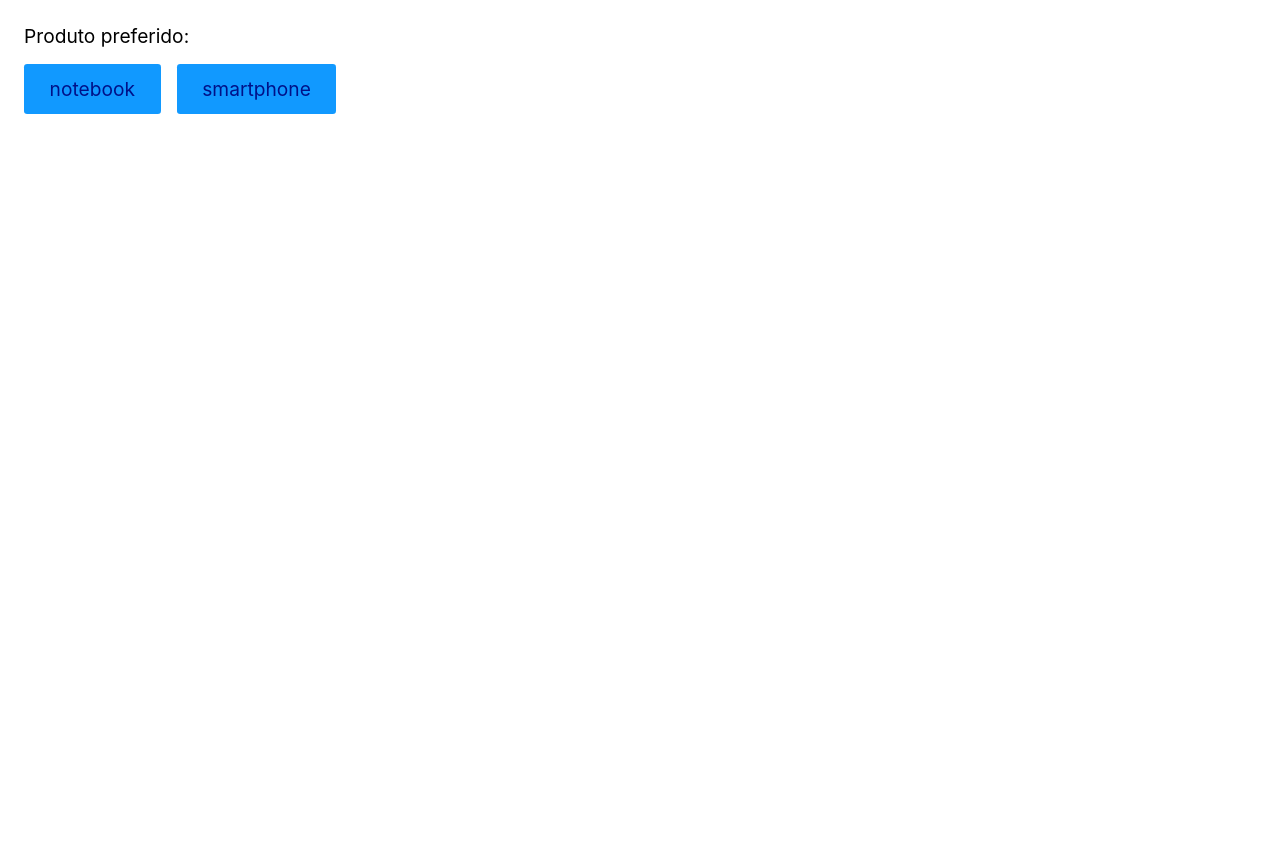
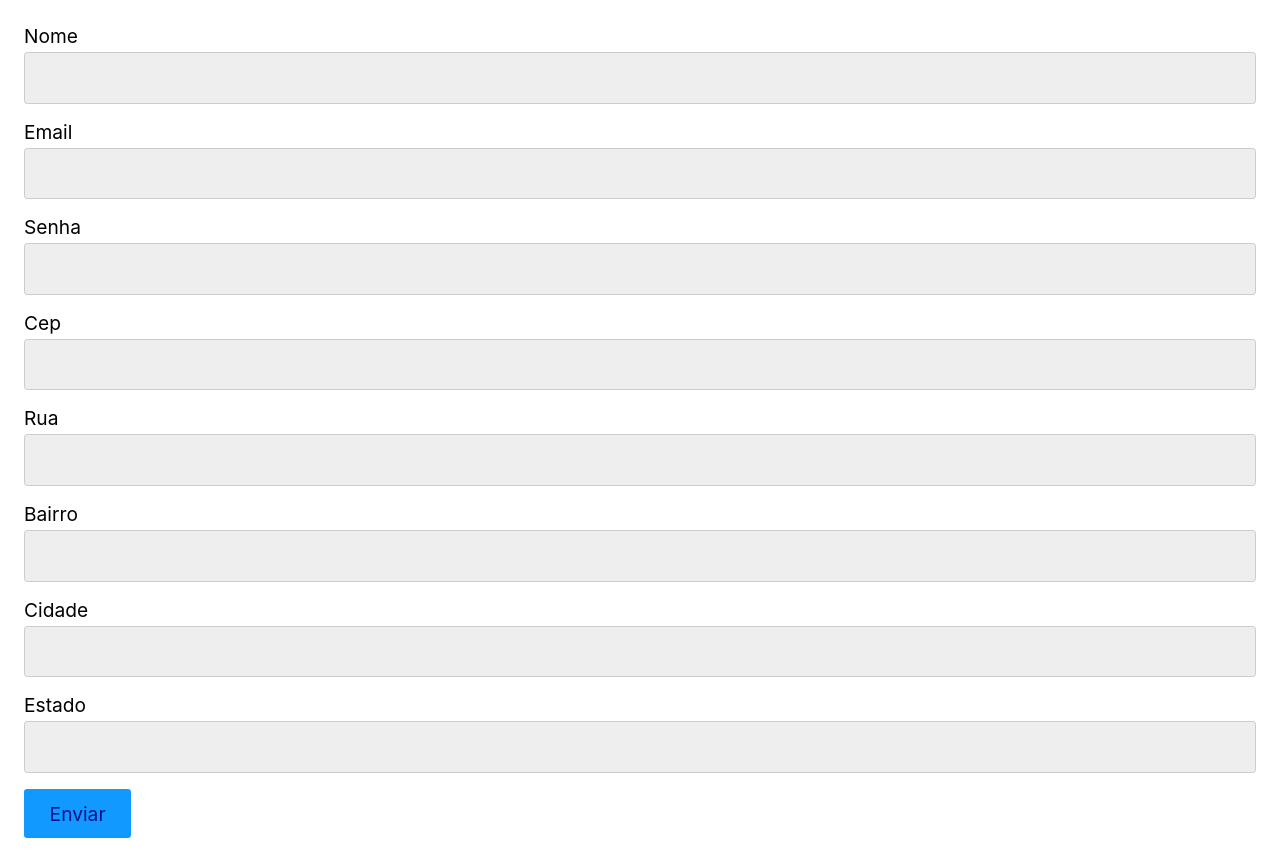
Before and after one commit to Shynjy/Origamid, a React (Create React App) app in the folder react-Ori/meu-app/: page / in a window 1280 px wide. Before the commit the page ends 800 px from the top, so only its background shows below. Built offline with nearby package versions, Linux system fonts and the light colour scheme.

Commit message:
add exer7

```diff
--- a/react-Ori/meu-app/public/style.css
+++ b/react-Ori/meu-app/public/style.css
@@ -54,7 +54,9 @@ label {
   margin-bottom: 0.25rem;
 }
 
-input,
+input[type="text"],
+input[type="password"],
+input[type="email"],
 textarea {
   display: block;
   border: 1px solid #ccc;
@@ -63,9 +65,12 @@ textarea {
   border-radius: var(--radius);
   background: #eee;
   transition: 0.2s;
+  margin-bottom: 1rem;
 }
 
-input:focus,
+input[type="text"]:focus,
+input[type="password"]:focus,
+input[type="email"]:focus,
 textarea:focus {
   outline: none;
   border-color: var(--color);
--- a/react-Ori/meu-app/src/App.js
+++ b/react-Ori/meu-app/src/App.js
@@ -1,9 +1,10 @@
 import React from 'react';
+// import useLocalStorage from './hooks/useLocalStorage';
+// import useFetch from './hooks/useFetch';
 // import Header from './Header';
 // import Footer from './Footer';
 
 // Hooks Criados
-import useLocalStorage from './hooks/useLocalStorage';
 
 // JSX 1
 // const App = () => {
@@ -54,21 +55,100 @@ import useLocalStorage from './hooks/useLocalStorage';
 //   );
 // };
 
+// Usando Hooks
+
+// const App = () => {
+//   const [produto, setProduto] = useLocalStorage('produto', '');
+
+//   const { request, data, loading, error } = useFetch();
+
+//   React.useEffect(() => {
+//     async function fetchData() {
+//       const { response, json } = await request(
+//         'https://ranekapi.origamid.dev/json/api/produto/',
+//       );
+//     }
+//     fetchData();
+//   }, [request]);
+
+//   const handleClick = ({ target }) => {
+//     setProduto(target.innerText);
+//   };
+
+//   if (error) {
+//     return <p>{error}</p>;
+//   } else if (loading) {
+//     return <p>Carregando...</p>;
+//   } else if (data) {
+//     return (
+//       <div>
+//         <p>Produto preferido: {produto}</p>
+//         <button style={{ marginRight: '1rem' }} onClick={handleClick}>
+//           notebook
+//         </button>
+//         <button onClick={handleClick}>smartphone</button>
+//         {data.map((prod) => (
+//           <h3 key={prod.id}>{prod.nome}</h3>
+//         ))}
+//       </div>
+//     );
+//   }
+// };
+
+// Formulários um stado por atributo
+
+// const App = () => {
+//   const [nome, setNome] = React.useState('');
+
+//   function handleSubmit(event) {
+//     event.preventDefault();
+//     console.log(nome);
+//   }
+
+//   return (
+//     <form onSubmit={handleSubmit}>
+//       <label htmlFor="nome">Nome</label>
+//       <input
+//         id="nome"
+//         type="text"
+//         value={nome}
+//         onChange={({ target }) => setNome(target.value)}
+//       />
+//       <button>Enviar</button>
+//     </form>
+//   );
+// };
+
+// Formulários com um objeto
+
 const App = () => {
-  const [produto, setProduto] = useLocalStorage('produto', '');
+  const [form, setForm] = React.useState({
+    nome: '',
+    email: '',
+  });
 
-  const handleClick = ({ target }) => {
-    setProduto(target.innerText);
-  };
+  function handleSubmit(event) {
+    event.preventDefault();
+  }
+
+  function handleChange({ target }) {
+    const { id, value } = target;
+    setForm({ ...form, [id]: value });
+  }
 
   return (
-    <div>
-      <p>Produto preferido: {produto}</p>
-      <button style={{ marginRight: '1rem' }} onClick={handleClick}>
-        notebook
-      </button>
-      <button onClick={handleClick}>smartphone</button>
-    </div>
+    <form onSubmit={handleSubmit}>
+      <label htmlFor="nome">Nome</label>
+      <input id="nome" type="text" value={form.nome} onChange={handleChange} />
+      <label htmlFor="email">Email</label>
+      <input
+        id="email"
+        type="email"
+        value={form.email}
+        onChange={handleChange}
+      />
+      <button>Enviar</button>
+    </form>
   );
 };
 
--- /dev/null
+++ b/react-Ori/meu-app/src/Exer7/Exer7.js
@@ -0,0 +1,95 @@
+import React from 'react';
+
+const formFields = [
+  {
+    id: 'nome',
+    label: 'Nome',
+    type: 'text',
+  },
+  {
+    id: 'email',
+    label: 'Email',
+    type: 'email',
+  },
+  {
+    id: 'senha',
+    label: 'Senha',
+    type: 'password',
+  },
+  {
+    id: 'cep',
+    label: 'Cep',
+    type: 'text',
+  },
+  {
+    id: 'rua',
+    label: 'Rua',
+    type: 'text',
+  },
+  {
+    id: 'bairro',
+    label: 'Bairro',
+    type: 'text',
+  },
+  {
+    id: 'cidade',
+    label: 'Cidade',
+    type: 'text',
+  },
+  {
+    id: 'estado',
+    label: 'Estado',
+    type: 'text',
+  },
+];
+
+const Exer7 = () => {
+  const [form, setForm] = React.useState(
+    formFields.reduce((acc, field) => {
+      return {
+        ...acc,
+        [field.id]: '',
+      };
+    }, {}),
+  );
+
+  const [response, setResponse] = React.useState(null);
+
+  function handleChange({ target }) {
+    const { id, value } = target;
+    setForm({ ...form, [id]: value });
+  }
+
+  function handleSubmit(event) {
+    event.preventDefault();
+    fetch('https://ranekapi.origamid.dev/json/api/usuario', {
+      method: 'POST',
+      headers: {
+        'Content-Type': 'application/json',
+      },
+      body: JSON.stringify(form),
+    }).then((response) => setResponse(response));
+  }
+
+  return (
+    <form onSubmit={handleSubmit}>
+      {formFields.map((field, id) => {
+        return (
+          <div key={field + id}>
+            <label htmlFor={field.id}>{field.label}</label>
+            <input
+              type={field.type}
+              id={field.id}
+              value={form[id]}
+              onChange={handleChange}
+            />
+          </div>
+        );
+      })}
+      {response && response.ok && <p>Formulário Enviado</p>}
+      <button>Enviar</button>
+    </form>
+  );
+};
+
+export default Exer7;
--- /dev/null
+++ b/react-Ori/meu-app/src/hooks/useFetch.js
@@ -0,0 +1,29 @@
+import React from 'react';
+
+const useFetch = () => {
+  const [data, setData] = React.useState(null);
+  const [error, setError] = React.useState(null);
+  const [loading, setLoading] = React.useState(null);
+
+  const request = React.useCallback(async (url, options) => {
+    let response;
+    let json;
+    try {
+      setError(null);
+      setLoading(true);
+      response = await fetch(url, options);
+      json = await response.json();
+    } catch (erro) {
+      json = null;
+      setError('Erro no useFetch');
+    } finally {
+      setData(json);
+      setLoading(false);
+      return { response, json };
+    }
+  }, []);
+
+  return { data, error, loading, request };
+};
+
+export default useFetch;
--- a/react-Ori/meu-app/src/index.js
+++ b/react-Ori/meu-app/src/index.js
@@ -1,22 +1,24 @@
 import React from 'react';
 import ReactDOM from 'react-dom/client';
-import App from './App';
+// import App from './App';
 // import Exer1 from './Exer1/Exer1'
 // import Exer2 from './Exer2/Exer2'
 // import Exer3 from './Exer3/Exer3';
 // import Exer4 from './Exer4/Exer4';
 // import Exer5 from './Exer5/Exer5';
 // import Exer6 from './Exer6/Exer6';
+import Exer7 from './Exer7/Exer7';
 
 const root = ReactDOM.createRoot(document.getElementById('root'));
 root.render(
   <React.StrictMode>
-    <App />
+    {/* <App /> */}
     {/* <Exer1 /> */}
     {/* <Exer2 /> */}
     {/* <Exer3 /> */}
     {/* <Exer4 /> */}
     {/* <Exer5 /> */}
     {/* <Exer6 /> */}
+    <Exer7 />
   </React.StrictMode>,
 );
```
